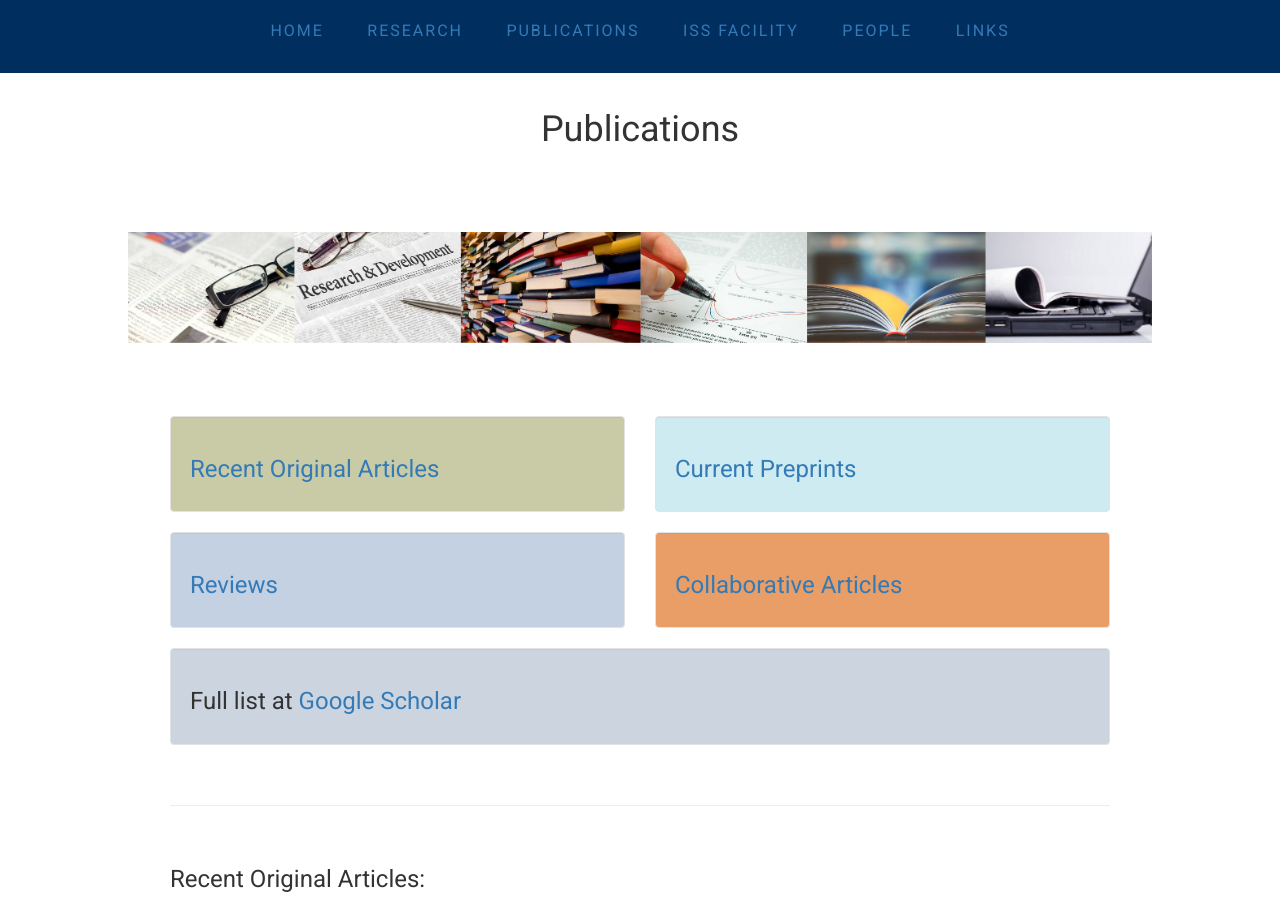
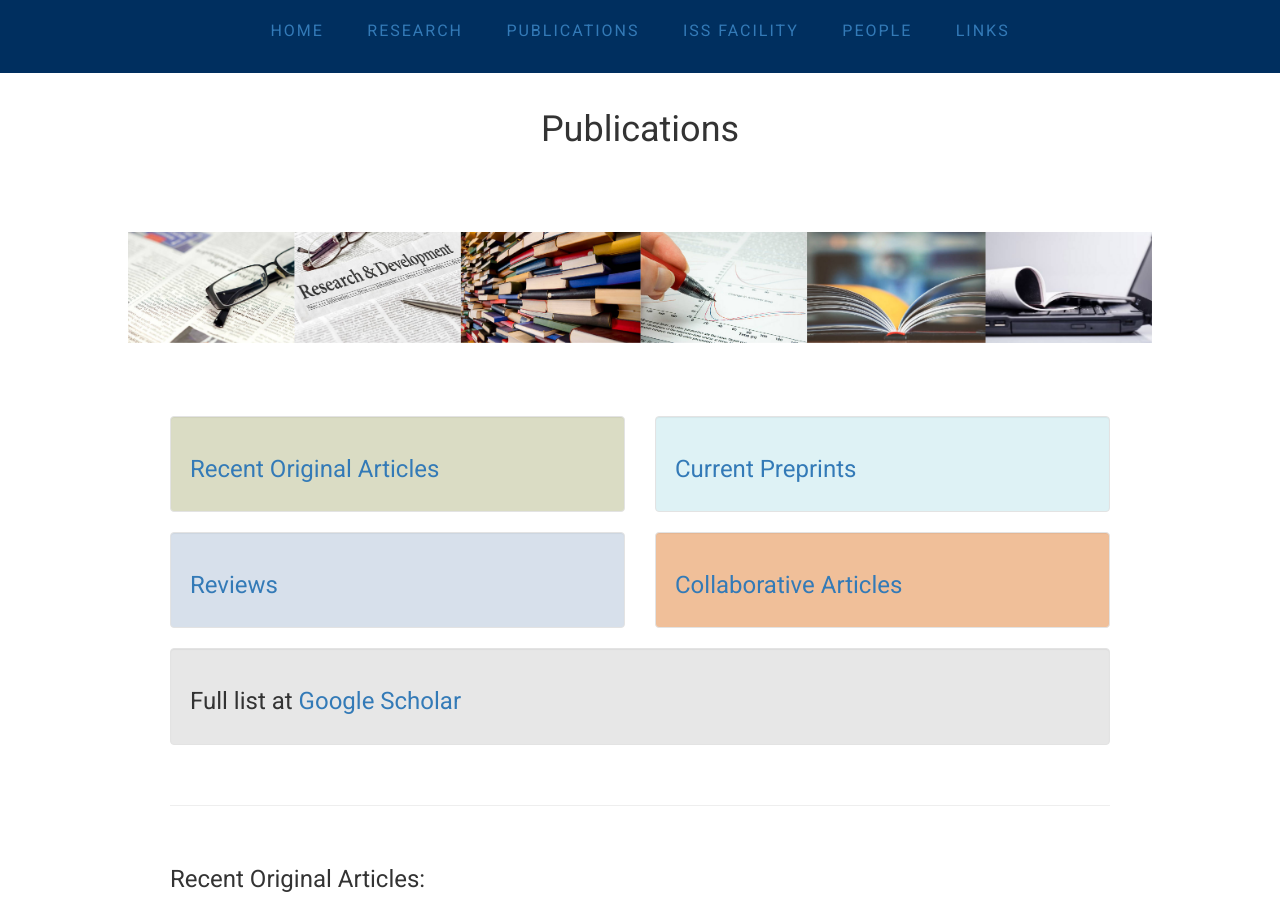
Before and after one commit to flintott/NilssonLab, a Jekyll site: the page publications/index.html, which Jekyll copies as it is, in a window 1280 px wide and 900 px high. Built offline with Jekyll 4.4.1, drawn with Linux system fonts in a browser that asks for light colours; comment, search, counter and statistics services are not loaded.

Commit message:
Update index.html

```diff
--- a/publications/index.html
+++ b/publications/index.html
@@ -36,31 +36,31 @@
 <div class="row">
 
       <figure class="col-sm-6">
-        <div class ="well" style="background-color: #c8cba6">
+        <div class ="well" style="background-color: #dadcc4">
           <h3><a href="#Original">Recent Original Articles</a></h3>
         </div>
 	    </figure>
 
       <figure class="col-sm-6">
-        <div class ="well" style="background-color: #cdebf0">
+        <div class ="well" style="background-color: #def2f5">
           <h3><a href="#Preprint">Current Preprints</a></h3>
         </div>
       </figure>
 
       <figure class="col-sm-6">
-        <div class ="well" style="background-color: #c3d1e2">
+        <div class ="well" style="background-color: #d7e0eb">
           <h3><a href="#Reviews">Reviews</a></h3>
         </div>
       </figure>
 
       <figure class="col-sm-6">
-        <div class ="well" style="background-color: #e89e66">
+        <div class ="well" style="background-color: #f0bf99">
           <h3><a href="#Collaborative">Collaborative Articles</a></h3>
         </div>
       </figure>
 
       <figure class="col-sm-12">
-        <div class ="well" style="background-color: #ccd5df">
+        <div class ="well" style="background-color: #e7e7e7">
           <h3>Full list at <a href="https://scholar.google.com/citations?hl=en&user=M6g0gRsAAAAJ&view_op=list_works&sortby=pubdate">Google Scholar</a></h3>
         </div>
       </figure>
@@ -137,7 +137,7 @@ ABOVE IS THE TEMPLATE TO ADD ADDITIONAL PUBLICATIONS -->
             </li>
           </div>
 
-	<div class="well">
+	<div class="well" style="background-color: #edeee1">
           <li class="media">
             <div class="media-body">
               <h4><b><a href="https://pubmed.ncbi.nlm.nih.gov/31451692-profiling-surface-proteins-on-individual-exosomes-using-a-proximity-barcoding-assay/?from_single_result=Profiling+surface+proteins+on+individual+exosomes+using+a+proximity+barcoding+assay"
@@ -151,7 +151,7 @@ ABOVE IS THE TEMPLATE TO ADD ADDITIONAL PUBLICATIONS -->
             </li>
           </div>
 
-	<div class="well">
+	<div class="well" style="background-color: #edeee1">
           <li class="media">
             <div class="media-body">
               <h4><b><a href="https://pubmed.ncbi.nlm.nih.gov/30837556-a-microfluidic-platform-towards-automated-multiplexed-in-situ-sequencing/?from_single_result=A+microfluidic+platform+towards+automated+multiplexed+in+situ+sequencing"
@@ -165,7 +165,7 @@ ABOVE IS THE TEMPLATE TO ADD ADDITIONAL PUBLICATIONS -->
             </li>
           </div>
 
-	<div class="well">
+	<div class="well" style="background-color: #edeee1">
           <li class="media">
             <div class="media-body">
               <h4><b><a href="https://pubmed.ncbi.nlm.nih.gov/30634076-silica-bead-based-microfluidic-device-with-integrated-photodiodes-for-the-rapid-capture-and-detection-of-rolling-circle-amplification-products-in-the-femtomolar-range/?from_single_result=Silica+bead-based+microfluidic+device+with+integrated+photodiodes+for+the+rapid+capture+and+detection+of+rolling+circle+amplification+products+in+the+femtomolar+range"
@@ -180,7 +180,7 @@ ABOVE IS THE TEMPLATE TO ADD ADDITIONAL PUBLICATIONS -->
             </li>
           </div>
 
-	<div class="well">
+	<div class="well" style="background-color: #edeee1">
           <li class="media">
             <div class="media-body">
               <h4><b><a href="https://pubmed.ncbi.nlm.nih.gov/30816935-impact-of-epithelial-stromal-interactions-on-peritumoral-fibroblasts-in-ductal-carcinoma-in-situ/?from_single_result=Impact+of+Epithelial%E2%80%93Stromal+Interactions+on+Peritumoral+Fibroblasts+in+Ductal+Carcinoma+in+Situ"
@@ -196,7 +196,7 @@ ABOVE IS THE TEMPLATE TO ADD ADDITIONAL PUBLICATIONS -->
             </li>
           </div>
 
-	<div class="well">
+	<div class="well" style="background-color: #edeee1">
           <li class="media">
             <div class="media-body">
               <h4><b><a href="https://pubmed.ncbi.nlm.nih.gov/30814634-a-novel-mutation-tolerant-padlock-probe-design-for-multiplexed-detection-of-hypervariable-rna-viruses/?from_single_result=A+novel+mutation+tolerant+padlock+probe+design+for+multiplexed+detection+of+hypervariable+RNA+viruses"
@@ -210,7 +210,7 @@ ABOVE IS THE TEMPLATE TO ADD ADDITIONAL PUBLICATIONS -->
             </li>
           </div>
 
-	<div class="well">
+	<div class="well" style="background-color: #edeee1">
           <li class="media">
             <div class="media-body">
               <h4><b><a href="https://pubmed.ncbi.nlm.nih.gov/30309880-chimeric-padlock-and-ilock-probes-for-increased-efficiency-of-targeted-rna-detection/?from_single_result=Chimeric+padlock+and+iLock+probes+for+increased+efficiency+of+targeted+RNA+detection"
@@ -224,7 +224,7 @@ ABOVE IS THE TEMPLATE TO ADD ADDITIONAL PUBLICATIONS -->
             </li>
           </div>
 
-	<div class="well">
+	<div class="well" style="background-color: #edeee1">
           <li class="media">
             <div class="media-body">
               <h4><b><a href="https://pubmed.ncbi.nlm.nih.gov/30079527-smartphone-based-clinical-diagnostics-towards-democratization-of-evidence-based-health-care/?from_single_result=Smartphone%E2%80%90based+clinical+diagnostics%3A+towards+democratization+of+evidence%E2%80%90based+health+care"
@@ -238,7 +238,7 @@ ABOVE IS THE TEMPLATE TO ADD ADDITIONAL PUBLICATIONS -->
             </li>
           </div>
 
-	<div class="well">
+	<div class="well" style="background-color: #edeee1">
           <li class="media">
             <div class="media-body">
               <h4><b><a href="https://pubmed.ncbi.nlm.nih.gov/30257827-padlock-probe-assay-for-detection-and-subtyping-of-seasonal-influenza/?from_single_result=Padlock+Probe+Assay+for+Detection+and+Subtyping+of+Seasonal+Influenza"
@@ -252,7 +252,7 @@ ABOVE IS THE TEMPLATE TO ADD ADDITIONAL PUBLICATIONS -->
             </li>
           </div>
 
-	<div class="well">
+	<div class="well" style="background-color: #edeee1">
           <li class="media">
             <div class="media-body">
               <h4><b><a href="https://pubmed.ncbi.nlm.nih.gov/30511022-rollfish-achieves-robust-quantification-of-single-molecule-rna-biomarkers-in-paraffin-embedded-tumor-tissue-samples/?from_single_result=RollFISH+achieves+robust+quantification+of+single-molecule+RNA+biomarkers+in+paraffin-embedded+tumor+tissue+samples"
@@ -294,7 +294,7 @@ ABOVE IS THE TEMPLATE TO ADD ADDITIONAL PUBLICATIONS -->
 
 
 
-	<div class="well">
+	<div class="well" style="background-color: #eef8fa">
           <li class="media">
             <div class="media-body">
               <h4><b><a href="https://www.biorxiv.org/content/10.1101/765842v1.abstract"
@@ -335,7 +335,7 @@ ABOVE IS THE TEMPLATE TO ADD ADDITIONAL PUBLICATIONS -->
 
 
 
-	<div class="well">
+	<div class="well" style="background-color: #ebf0f5">
           <li class="media">
             <div class="media-body">
               <h4><b><a href="https://pubmed.ncbi.nlm.nih.gov/29542254-placing-rna-in-context-and-space-methods-for-spatially-resolved-transcriptomics/?from_single_result=Placing+RNA+in+context+and+space%E2%80%93methods+for+spatially+resolved+transcriptomics"
@@ -349,7 +349,7 @@ ABOVE IS THE TEMPLATE TO ADD ADDITIONAL PUBLICATIONS -->
             </li>
           </div>
 
-	<div class="well">
+	<div class="well" style="background-color: #ebf0f5">
           <li class="media">
             <div class="media-body">
               <h4><b><a href="NCBI_link"
@@ -391,7 +391,7 @@ ABOVE IS THE TEMPLATE TO ADD ADDITIONAL PUBLICATIONS -->
 <!-- START OF COLLABORATIVE ARTICLES -->
 
 
-          <div class="well">
+          <div class="well" style="background-color: #f7dfcc">
           <li class="media">
             <div class="media-body">
               <h4><b><a href="https://pubmed.ncbi.nlm.nih.gov/31171666-spatiotemporal-structure-of-cell-fate-decisions-in-murine-neural-crest/?from_single_result=Spatiotemporal+structure+of+cell+fate+decisions+in+murine+neural+crest"
@@ -409,7 +409,7 @@ ABOVE IS THE TEMPLATE TO ADD ADDITIONAL PUBLICATIONS -->
             </li>
           </div>
 
-	<div class="well">
+	<div class="well" style="background-color: #f7dfcc">
           <li class="media">
             <div class="media-body">
               <h4><b><a href="https://pubmed.ncbi.nlm.nih.gov/31015452-spatial-and-temporal-localization-of-immune-transcripts-defines-hallmarks-and-diversity-in-the-tuberculosis-granuloma/?from_single_result=Spatial+and+temporal+localization+of+immune+transcripts+defines+hallmarks+and+diversity+in+the+tuberculosis+granuloma"
@@ -423,7 +423,7 @@ ABOVE IS THE TEMPLATE TO ADD ADDITIONAL PUBLICATIONS -->
             </li>
           </div>
 
-	<div class="well">
+	<div class="well" style="background-color: #f7dfcc">
           <li class="media">
             <div class="media-body">
               <h4><b><a href="https://pubmed.ncbi.nlm.nih.gov/30718509-single-cell-rna-sequencing-reveals-midbrain-dopamine-neuron-diversity-emerging-during-mouse-brain-development/?from_single_result=Single-cell+RNA+sequencing+reveals+midbrain+dopamine+neuron+diversity+emerging+during+mouse+brain+development"
```
